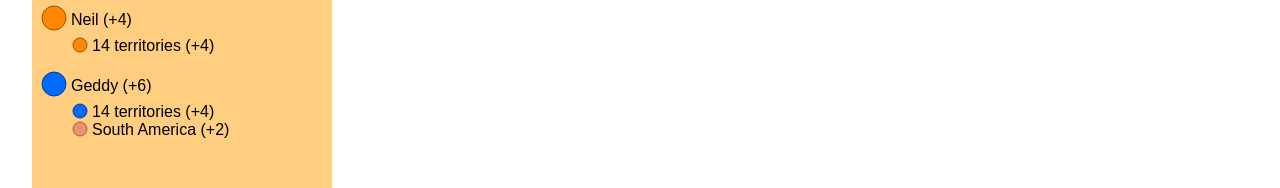
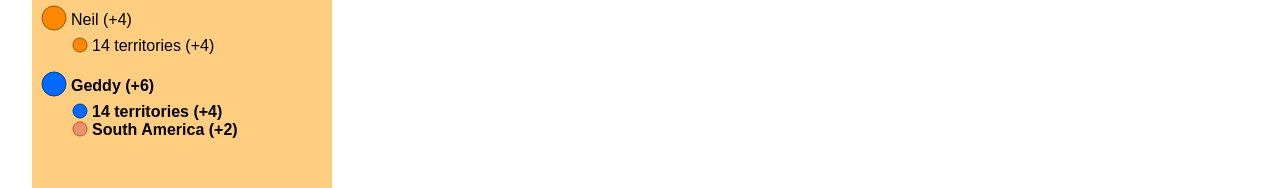
Before and after one commit to dhaigh/asterisk, a React (Create React App) app in the folder frontend/: page / in a window 1280 px wide. Shown: the part 911-1099 px from the top of the page. Built offline with nearby package versions, Linux system fonts and the light colour scheme.

Commit message:
Bolden player names when it's their turn

```diff
--- a/frontend/src/components/Panel/Item.js
+++ b/frontend/src/components/Panel/Item.js
@@ -4,8 +4,13 @@ import { darken } from 'polished'
 const Item = (props) => {
     const size = props.small ? 14 : 24;
     const containerSize = size + 4;
+    const className = [
+        'item',
+        props.small ? 'small' : 'regular',
+        props.className
+    ].join(' ');
 
-    return <li className={'item ' + (props.small ? 'small' : 'regular')}>
+    return <li className={className}>
         <svg width={containerSize} height={containerSize}>
             <circle
                 cx={containerSize/2}
--- a/frontend/src/components/Panel/PlayerItem.js
+++ b/frontend/src/components/Panel/PlayerItem.js
@@ -2,7 +2,9 @@ import React from 'react';
 import Item from './Item';
 
 const PlayerItem = ({ player }) => {
-    return <Item key={player.id} color={player.color}>
+    const className = player.theirTurn ? 'their-turn' : null;
+
+    return <Item key={player.id} color={player.color} className={className}>
         <div className="name">
             {player.name} (+{player.income})
         </div>
--- a/frontend/src/index.scss
+++ b/frontend/src/index.scss
@@ -47,6 +47,10 @@ span.key {
 
 li.item {
     list-style: none;
+
+    &.their-turn {
+        font-weight: bold;
+    }
 
     &.regular {
         margin-bottom: 1rem;
--- a/frontend/src/selectors/index.js
+++ b/frontend/src/selectors/index.js
@@ -1,6 +1,31 @@
 import { createSelector } from 'reselect'
 import { sum } from 'utils';
 import * as consts from 'utils/constants';
+
+// -----------------------------------------------------------------------------
+// game stuff
+
+export const whoseTurn = state => {
+    // for all of the following:
+    // suppose order = [2, 3, 1] (values in order array are player IDs)
+    // ---------------------------------
+    // when turn = 0:
+    // index = 0 % 3
+    //       = 0
+    // order[0] = player 2
+    // ---------------------------------
+    // when turn = 2
+    // index = 2 % 3
+    //       = 2
+    // order[2] = player 1
+    // ---------------------------------
+    // when turn = 4
+    // index = 4 % 3
+    //       = 1
+    // order[1] = player 3
+    const index = state.game.turn % state.players.order.length;
+    return state.players.byId[state.players.order[index]];
+};
 
 // -----------------------------------------------------------------------------
 // players
@@ -71,23 +96,23 @@ export const calcTotalIncome = (map, pid) => {
     return Math.max(numArmies, consts.MIN_ARMIES_PER_TURN);
 };
 
-export const getPlayers = createSelector(
-    state => state.map,
-    state => state.players,
-    (map, players) => {
+export const getPlayers = state => {
+    const { map, players } = state;
+
     return players.order.map(pid => {
         const territories = selectTerritoriesOwned(map, pid);
         const continents = selectContinentsOwned(map, pid);
+
         return {
             ...players.byId[pid],
             income: calcTotalIncome(map, pid),
             incomeFromTerritories: calcIncomeFromTerritories(map, pid),
             territoryCount: territories.length,
+            theirTurn: whoseTurn(state).id === pid,
             continents,
         };
     });
-    }
-);
+};
 
 // -----------------------------------------------------------------------------
 // territory stuff
@@ -179,28 +204,3 @@ export const getTerritory = createSelector(
         };
     }
 );
-
-// -----------------------------------------------------------------------------
-// game stuff
-
-export const whoseTurn = state => {
-    // for all of the following:
-    // suppose order = [2, 3, 1] (values in order array are player IDs)
-    // ---------------------------------
-    // when turn = 0:
-    // index = 0 % 3
-    //       = 0
-    // order[0] = player 2
-    // ---------------------------------
-    // when turn = 2
-    // index = 2 % 3
-    //       = 2
-    // order[2] = player 1
-    // ---------------------------------
-    // when turn = 4
-    // index = 4 % 3
-    //       = 1
-    // order[1] = player 3
-    const index = state.game.turn % state.players.order.length;
-    return state.players.byId[state.players.order[index]];
-};
```
Lines whose indentation alone changed are shown as unchanged.
